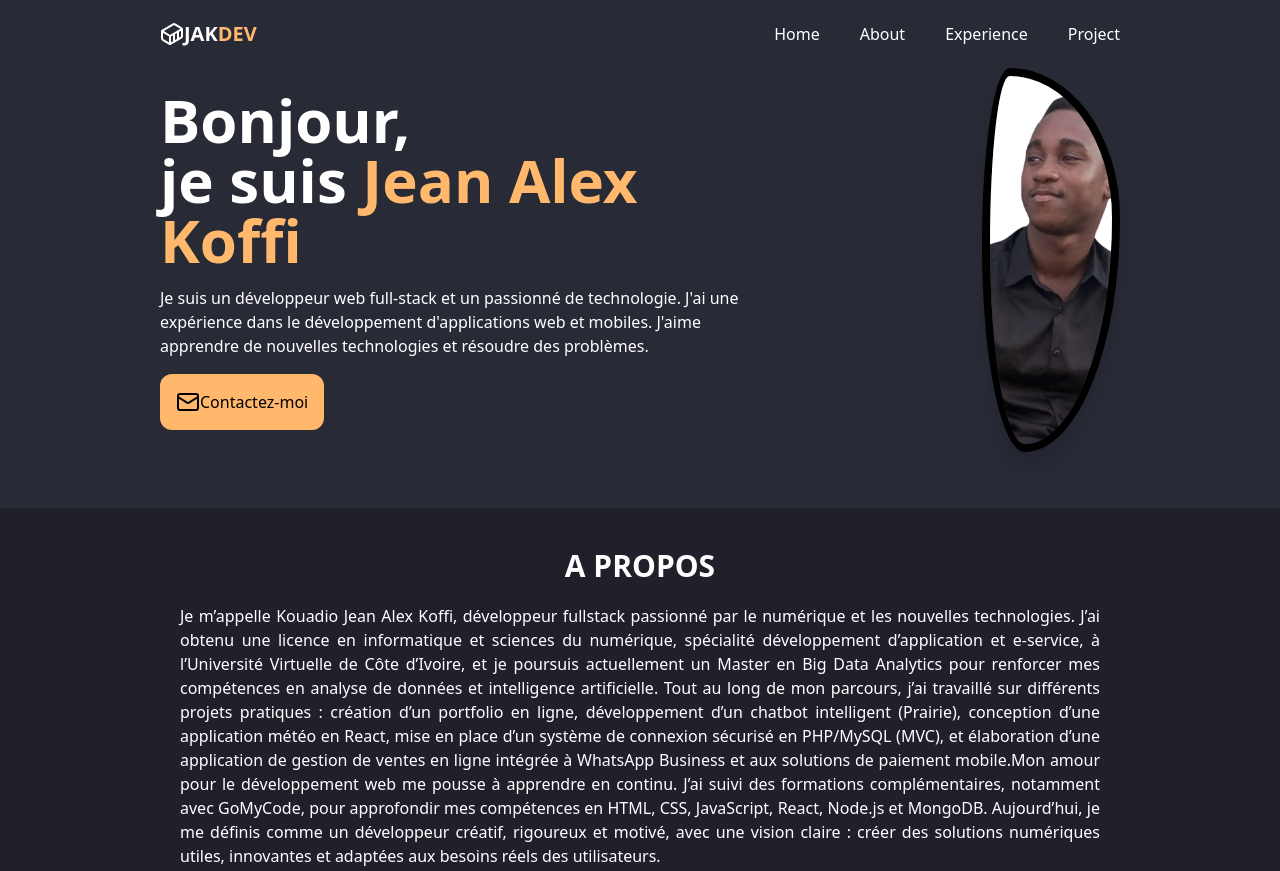
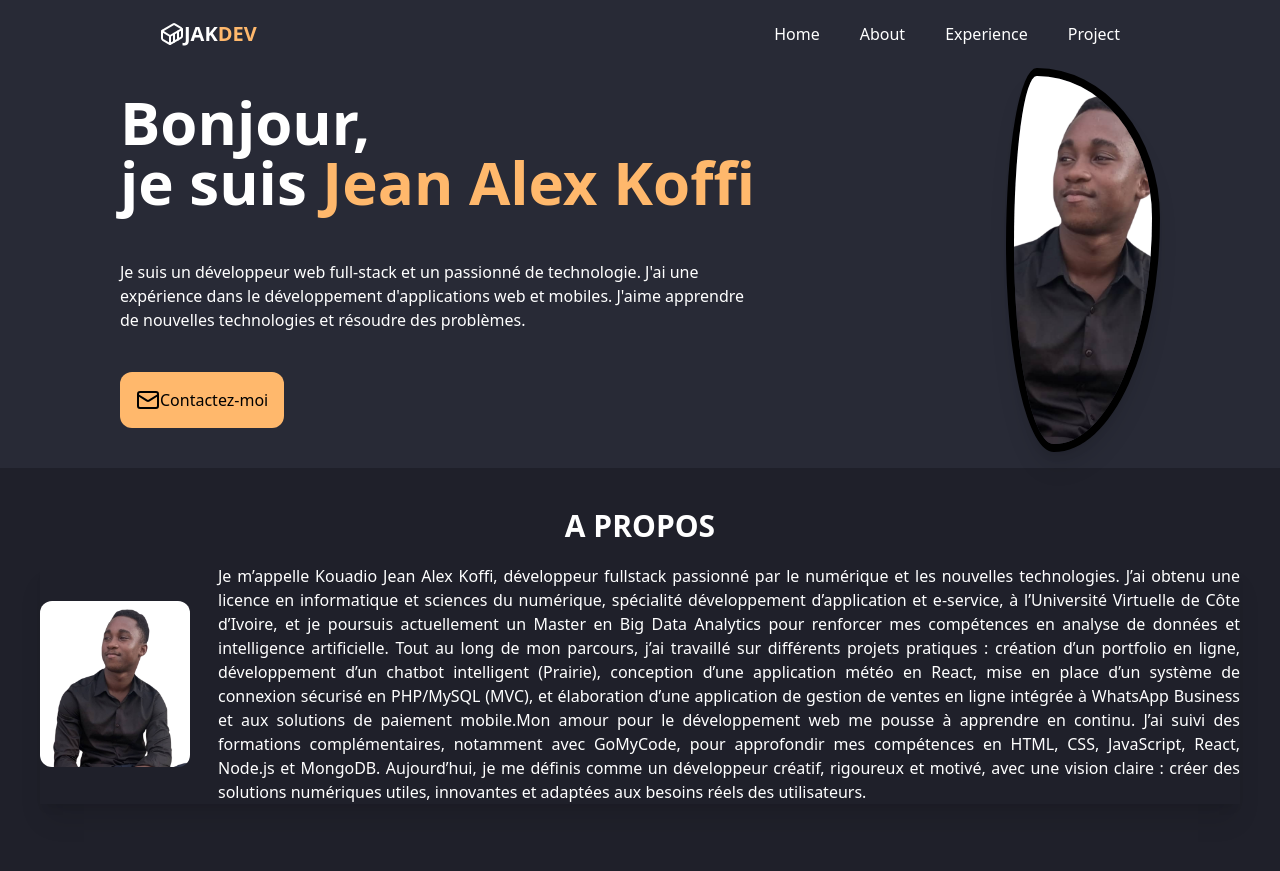
Before and after one commit to alexkoffi2004/portfolio-tailwind-new-project, a plain HTML site: page index.html in a window 1280 px wide. Shown: the top 871 px of the page. Drawn offline with nearby package versions, Linux system fonts and the light colour scheme.

Commit message:
travail sur le profil personnel

```diff
--- a/index.html
+++ b/index.html
@@ -31,15 +31,15 @@
 
   </navbar>
 
-  <section class="container mx-auto bg-[#282A36] h-110 px-0 md:px-40">
+  <section class="bg-[#282A36] h-200 md:h-100 md:px-30">
     <div id="Home" class="flex flex-col-reverse md:flex-row justify-center items-center md:my32 ">
       <div class="flex flex-col justify-center items-center md:items-start">
-          <h1 class="text-5xl md:text-6xl
+          <h1 class="text-5xl mb-8 text-justify md:text-6xl
           font-bold text-center md:text-left mt-4 md:mt-0 text-white">Bonjour, <br />
           je suis <span class="text-[#FFB86C]">
           Jean Alex Koffi</span></h1>
 
-          <p class="my-4 text-md text-center md:text-left text-white">
+          <p class="my-4 text-md mb-10 text-center md:text-left text-white">
               Je suis un développeur web full-stack et un passionné de technologie.
               J'ai une expérience dans le développement d'applications web et mobiles.
               J'aime apprendre de nouvelles technologies et résoudre des problèmes.
@@ -59,12 +59,19 @@
   </section>
 
   <!-- SECTION ABOUT -->
-    <section class="bg-[#1F202A] text-white flex flex-col ">
+    <section class="bg-[#1F202A] text-white flex flex-col">
       <div class="bg-base-300 p-10 mb-10 md:mb-32" id="About">
         <h1 class="uppercase font-bold mb-5 text-center text-3xl ">
           A propos
         </h1>
-        <p class="text-center md:text-justify px-35">Je m’appelle Kouadio Jean Alex Koffi, développeur fullstack passionné
+        <div class="shadow-xl grid grid-cols-1 md:grid-cols-[150px_1fr] items-center gap-7">
+          <div class="hidden md:block">
+                <img src="./assets/img.png" alt="" class="w-80 object-cover
+                rounded-xl"/>
+            </div>
+
+        <p class="text-center bg-base-100 rounded-xl  md:text-justify ">
+          Je m’appelle Kouadio Jean Alex Koffi, développeur fullstack passionné
           par le numérique et les nouvelles technologies. J’ai obtenu une licence en informatique et
           sciences du numérique, spécialité développement d’application et e-service, à l’Université
           Virtuelle de Côte d’Ivoire, et je poursuis actuellement un Master en Big Data Analytics pour
@@ -80,12 +87,10 @@
           vision claire : créer des solutions numériques utiles, innovantes et adaptées aux besoins
           réels des utilisateurs.
         </p>
+        </div>
 
         <div class="md:h-screen flex justify-center items-center">
-            <div class="hidden md:block">
-                <img src="./assets/img.png" alt="" class="w-96 object-cover
-                rounded-xl"/>
-            </div>
+
 
               <div class="flex flex-col">
 <!-- developpeur front-end -->
```
